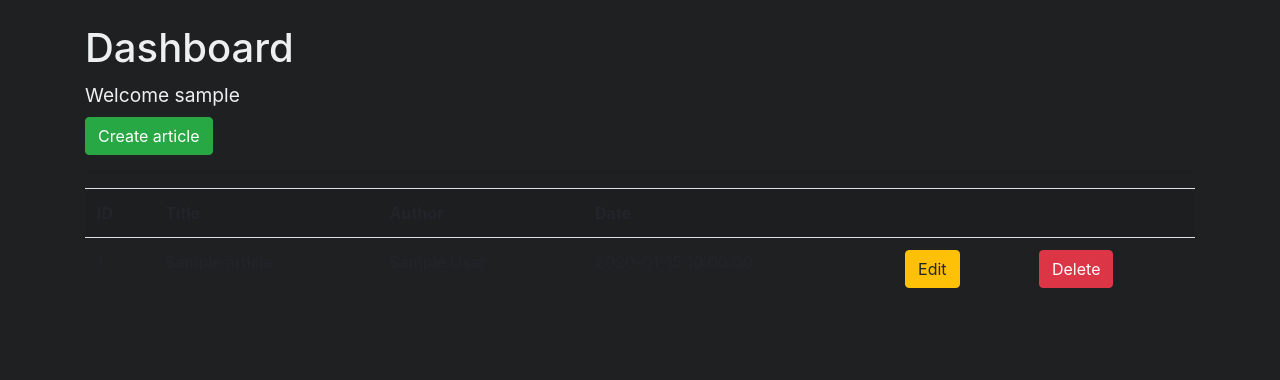
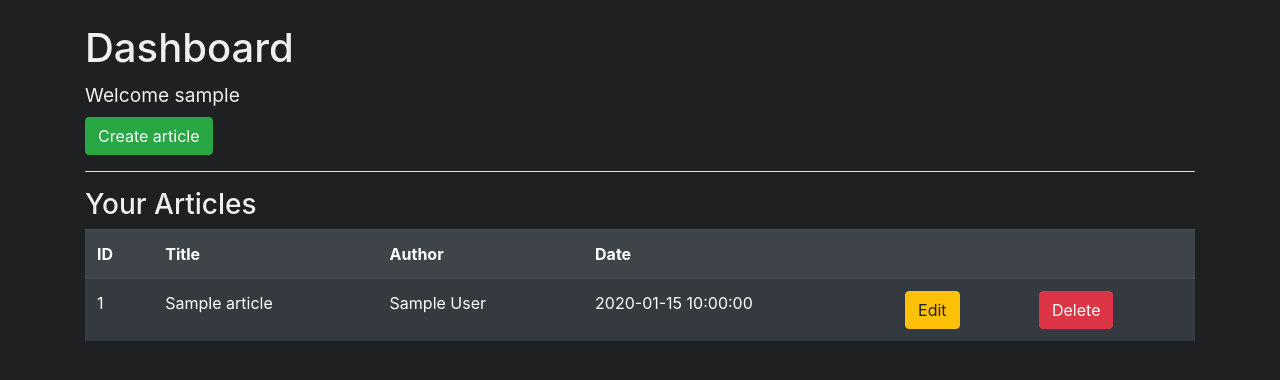
Before and after one commit to Hank-learner/Articletter, a Flask app: template templates/dashboard.html in a window 1280 px wide. Shown: the part 58-438 px from the top of the page. Run offline with Flask 2, Linux system fonts and the light colour scheme; the visitor is signed in with stand-in values (Sample User, id 1); tables that the repository leaves empty hold one stand-in row (values such as "Sample post"); the template is opened without the code that fills it: most values are stand-ins (such as "Sample title", 1, 10 or a date in 2020); some libraries are stand-ins or nearby versions.

Commit message:
added styles

```diff
--- a/templates/dashboard.html
+++ b/templates/dashboard.html
@@ -5,8 +5,10 @@
 <h1>Dashboard</h1>
 <h4><small>Welcome {{session.username}}</small></h4>
 <a class="btn btn-success" href="/add_article">Create article</a>
-<hr>
-<table class="table table-striped">
+<hr class="bg-light">
+
+<h3>Your Articles</h3>
+<table class="table table-striped table-dark">
     <tr>
         <th>ID</th>
         <th>Title</th>
```
